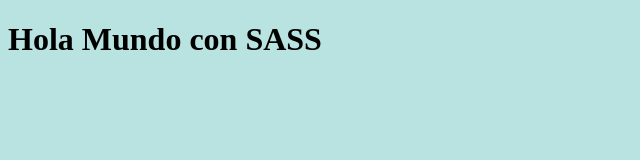
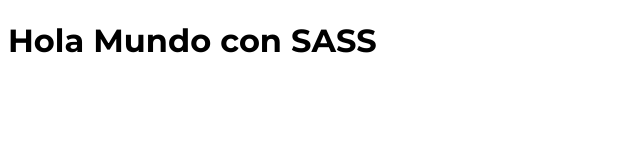
Before and after one commit to EnriqueIsra/desarrollo-web, a website: page festivalmusica/index.html in a window 1280 px wide. Shown: the whole page, without its empty margins (0-640 px from the left). Drawn offline with Linux system fonts and the light colour scheme.

Commit message:
167. Agregando una fuente de Google Fonts

```diff
--- a/festivalmusica/index.html
+++ b/festivalmusica/index.html
@@ -1,13 +1,20 @@
 <!DOCTYPE html>
 <html>
+
 <head>
     <meta charset='utf-8'>
     <meta http-equiv='X-UA-Compatible' content='IE=edge'>
     <title>Festival Musica</title>
     <meta name='viewport' content='width=device-width, initial-scale=1'>
+    <link rel="preconnect" href="https://fonts.googleapis.com">
+    <link rel="preconnect" href="https://fonts.gstatic.com" crossorigin>
+    <link href="https://fonts.googleapis.com/css2?family=Montserrat:ital,wght@0,100..900;1,100..900&display=swap"
+        rel="stylesheet">
     <link rel="stylesheet" href="build/css/app.css">
 </head>
+
 <body>
     <h1>Hola Mundo con SASS</h1>
 </body>
+
 </html>
--- a/festivalmusica/src/scss/app.scss
+++ b/festivalmusica/src/scss/app.scss
@@ -1,3 +1,5 @@
 body {
-    background-color: rgba(179, 225, 222, 0.931);
+  font-family: "Montserrat", sans-serif;
+  font-optical-sizing: auto;
+  font-style: normal;
 }
```
Also changed, not shown: festivalmusica/build/css/app.css.
